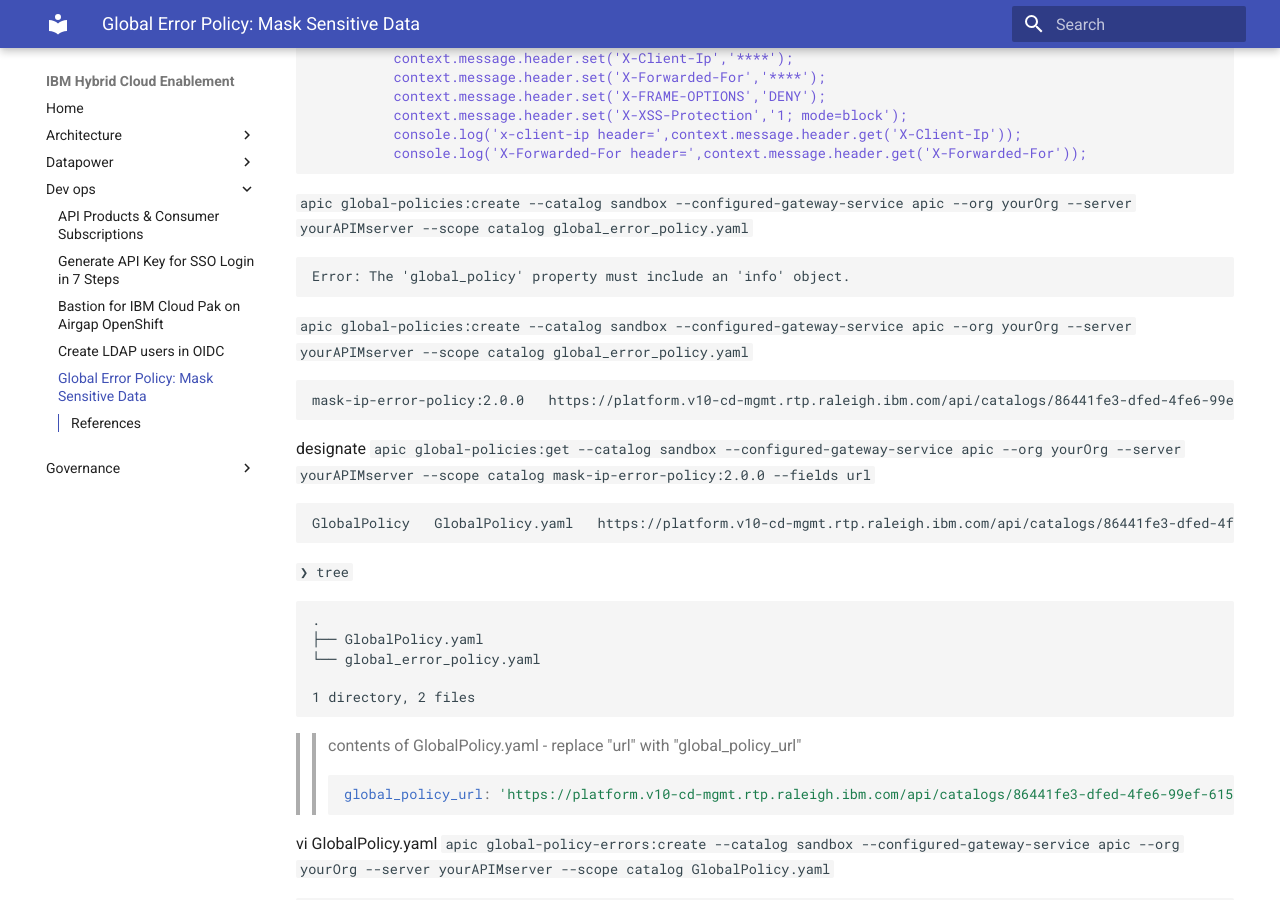
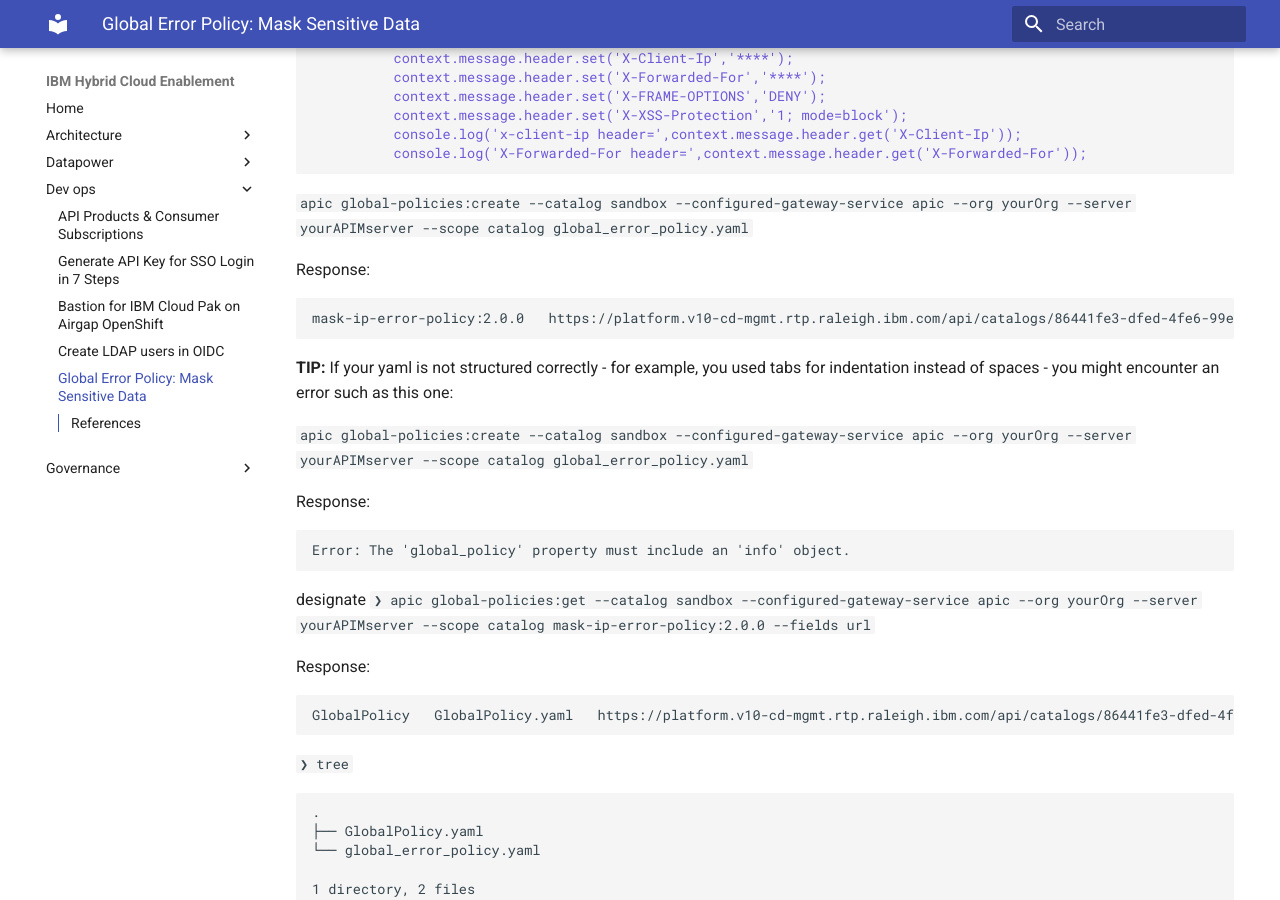
Before and after one commit to ibm-apiconnect/apic-hybrid-cloud-enablement, an MkDocs documentation site: the page built from docs-and-tools/dev-ops/global-error-policy.md, in a window 1280 px wide and 900 px high, scrolled down 888 px. Built offline with MkDocs 1.6.1 and Material for MkDocs 9.7.7, drawn with Linux system fonts in a browser that asks for light colours.

Commit message:
Update global-error-policy.md
fix image path

````diff
--- a/docs-and-tools/dev-ops/global-error-policy.md
+++ b/docs-and-tools/dev-ops/global-error-policy.md
@@ -45,19 +45,29 @@
           console.log('X-Forwarded-For header=',context.message.header.get('X-Forwarded-For'));
 ```
 
+
 `apic global-policies:create --catalog sandbox --configured-gateway-service apic --org yourOrg --server yourAPIMserver --scope catalog global_error_policy.yaml`
 
+Response:
+```
+mask-ip-error-policy:2.0.0   https://platform.v10-cd-mgmt.rtp.raleigh.ibm.com/api/catalogs/86441fe3-dfed-4fe6-99ef-6153b0d14afe/7335a813-3082-4c98-998b-a40ebea70abb/configured-gateway-services/9acd7b0a-bc2f-4ace-b3b7-9223e7f91db4/global-policies/7a392a17-a84a-4858-9409-4738c774cfe6
+```
+
+**TIP:**
+If your yaml is not structured correctly - for example, you used tabs for indentation instead of spaces - you might encounter an error such as this one:
+
+`apic global-policies:create --catalog sandbox --configured-gateway-service apic --org yourOrg --server yourAPIMserver --scope catalog global_error_policy.yaml`
+
+Response:
 ```
 Error: The 'global_policy' property must include an 'info' object.
 ```
 
-`apic global-policies:create --catalog sandbox --configured-gateway-service apic --org yourOrg --server yourAPIMserver --scope catalog global_error_policy.yaml`
-```
-mask-ip-error-policy:2.0.0   https://platform.v10-cd-mgmt.rtp.raleigh.ibm.com/api/catalogs/86441fe3-dfed-4fe6-99ef-6153b0d14afe/7335a813-3082-4c98-998b-a40ebea70abb/configured-gateway-services/9acd7b0a-bc2f-4ace-b3b7-9223e7f91db4/global-policies/7a392a17-a84a-4858-9409-4738c774cfe6
-```
+designate
+`❯ apic global-policies:get --catalog sandbox --configured-gateway-service apic --org yourOrg --server yourAPIMserver --scope catalog mask-ip-error-policy:2.0.0 --fields url`
 
-designate
-`apic global-policies:get --catalog sandbox --configured-gateway-service apic --org yourOrg --server yourAPIMserver --scope catalog mask-ip-error-policy:2.0.0 --fields url`
+Response:
+
 ```
 GlobalPolicy   GlobalPolicy.yaml   https://platform.v10-cd-mgmt.rtp.raleigh.ibm.com/api/catalogs/86441fe3-dfed-4fe6-99ef-6153b0d14afe/7335a813-3082-4c98-998b-a40ebea70abb/configured-gateway-services/9acd7b0a-bc2f-4ace-b3b7-9223e7f91db4/global-policies/7a392a17-a84a-4858-9409-4738c774cfe6
 ```
@@ -94,10 +104,10 @@
 
 Happy Path (HTTP 200)
 
-![Success](/docs-and-tools/dev-ops/img/response-headers.png)
+![Success](./img/response-headers.png)
 Error Path (HTTP 404)
 
-![Error](/docs-and-tools/dev-ops/img/response-headers-404.png)
+![Error](./img/response-headers-404.png)
 
 
 ### References
````
